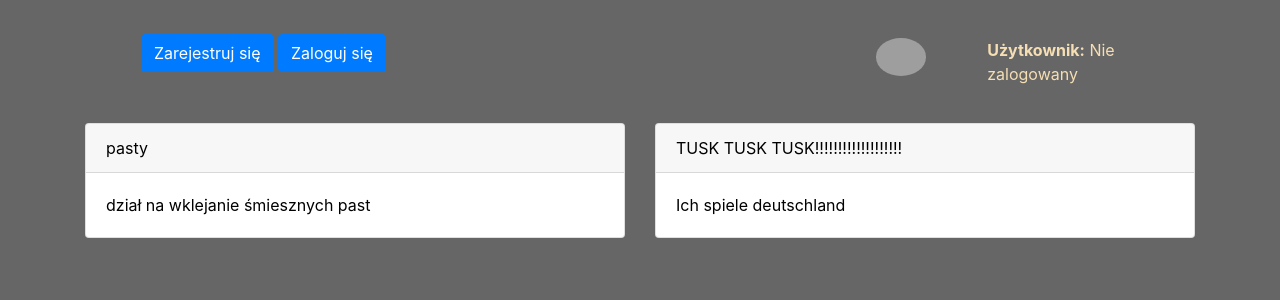
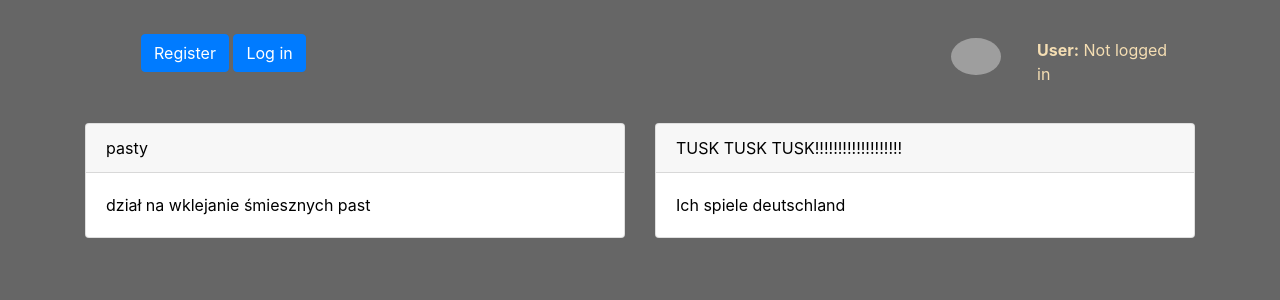
Before and after one commit to hasajacyszatan/flask-forum, a Flask app: page / in a window 1280 px wide. Shown: the top 300 px of the page. Run offline with Flask 2, Linux system fonts and the light colour scheme; grey boxes are pictures that could not be loaded.

Commit message:
translate part of templates to english

```diff
--- a/app.py
+++ b/app.py
@@ -119,7 +119,7 @@
      try:
           login=flasksession["user_name"]
      except:
-          login="Nie zalogowany"
+          login="Not logged in"
      return(render_template('index.html',
      dzialy=dzialy,
      iloscdzialow=int(len(dzialy)),
@@ -129,8 +129,8 @@
      typ="dzial"
      ))
 # @app.route("/postmanagment")
-@app.route("/dodaj", methods = ['POST', 'GET'])
-def dodaj():
+@app.route("/addpost", methods = ['POST', 'GET'])
+def addpost():
      if sprawdzenierangi("addingpost") == True:
           if request.method == 'POST':
                # tytul, tresc, autorid, dzial
@@ -169,7 +169,7 @@
      try:
           login=flasksession["user_name"]
      except:
-          login="Nie zalogowany"
+          login="Not logged in"
           usersmanagment=False
      for i in posty:
           try:
--- a/templates/adddzial.html
+++ b/templates/adddzial.html
@@ -7,7 +7,7 @@
   	<meta name="viewport" content="width=device-width, initial-scale=1.0">
     <link href="{{ url_for('static', filename='style.css') }}" rel="stylesheet">
   </head>
-    <title>Dodaj post</title>
+    <title>Add post</title>
   </head>
   <body>
     <style>
--- a/templates/artykul.html
+++ b/templates/artykul.html
@@ -28,7 +28,7 @@
           </div>
           <div class="col-12">
           <div class="card" style="color:white ; margin-top: 1%; background-color: #555;">
-            <div class="card-header" style="color:white ;"><h3>Odpowiedzi:</h3></div>
+            <div class="card-header" style="color:white ;"><h3>Answers:</h3></div>
             <div class="card-body">
               {% if zalogowany %}
                 <p>
@@ -46,7 +46,7 @@
             </form>
               </div>
               {% else %}
-              <p>Aby komentować zaloguj się</p>
+              <p>Log in to comment</p>
               {% endif %}
             </div>
               {% for i in range(ilosckomentarzy) %}
@@ -57,7 +57,7 @@
                 <div class="card-body">
                   {{komentarze[i].comment}}
                   {% if postmanagment %}
-                  <a href="{{url_for('removecomment', commentid=komentarze[i].id)}}" style="float: right;"><button class="btn btn-danger">usuń</button></a>
+                  <a href="{{url_for('removecomment', commentid=komentarze[i].id)}}" style="float: right;"><button class="btn btn-danger">remove</button></a>
                   {% endif %}
                 </div>
               </div>
--- a/templates/index.html
+++ b/templates/index.html
@@ -24,18 +24,18 @@
     <div class="container">
       <nav class="navbar">
         <ul>
-          {% if not login == "Nie zalogowany" %}
-          <a href="/dodaj"><button class="btn btn-primary"> Dodaj post </button></a>
+          {% if not login == "Not logged in" %}
+          <a href="url_for('addpost')"><button class="btn btn-primary"> Add post </button></a>
           {% if postmanagment %}
-          <a href="{{url_for('adddzial')}}"><button class="btn btn-primary">dodaj dzial</button></button></a>
+          <a href="{{url_for('adddzial')}}"><button class="btn btn-primary">add section</button></button></a>
           {% endif %}
-          <a href="/logout"><button class="btn btn-primary">Wyloguj się</button></a>
+          <a href="/logout"><button class="btn btn-primary">Logout</button></a>
             {% if usersmanagment %}
-            <a href="/admin/users"><button class="btn btn-primary">Zarządzanie użytkownikami</button></a>
+            <a href="/admin/users"><button class="btn btn-primary">Users management</button></a>
             {% endif %}
           {% else %}
-          <a href="/rejestracja"><button class="btn btn-primary"> Zarejestruj się </button></a>
-          <a href="/login"><button class="btn btn-primary">Zaloguj się</button></a>
+          <a href="/rejestracja"><button class="btn btn-primary"> Register </button></a>
+          <a href="/login"><button class="btn btn-primary">Log in</button></a>
           {% endif %}
         </ul>
 
@@ -47,14 +47,14 @@
           <img class="profilephoto rounded-circle" src="{{url_for('profilowka')}}">
           </div>
             <div class="col-8">
-            <b>Użytkownik:</b> {{login}}
+            <b>User:</b> {{login}}
           </div>
           </div>
         </ul>
       </a>
       </nav>
       <div class="row">
-                      <!-- <a href=""><button class="btn btn-primary">usuń</button></a> -->
+                      <!-- <a href=""><button class="btn btn-primary">remove</button></a> -->
        {% for i in range(iloscdzialow) %}
         <div class="col-12, col-md-6 col-sm-offset-1">
        <a href="{{url_for(typ, postid=dzialy[i].id)}}">
@@ -68,9 +68,9 @@
 
               {% if postmanagment %}
               {%if typ=="post"%}
-              <a style="float: right;"  href="{{ url_for('removepost', postid=dzialy[i].id) }}"><button class="btn btn-danger">usuń</button></a>
+              <a style="float: right;"  href="{{ url_for('removepost', postid=dzialy[i].id) }}"><button class="btn btn-danger">remove</button></a>
               {% else %}
-              <a style="float: right;"  href="{{ url_for('removedzial', dzialid=dzialy[i].id) }}"><button class="btn btn-danger">usuń</button></a>
+              <a style="float: right;"  href="{{ url_for('removedzial', dzialid=dzialy[i].id) }}"><button class="btn btn-danger">remove</button></a>
               {% endif %}
               {% endif %}
             </div>
```
Also changed, not shown: templates/addrole.html (+5 -5 lines), base.db.
